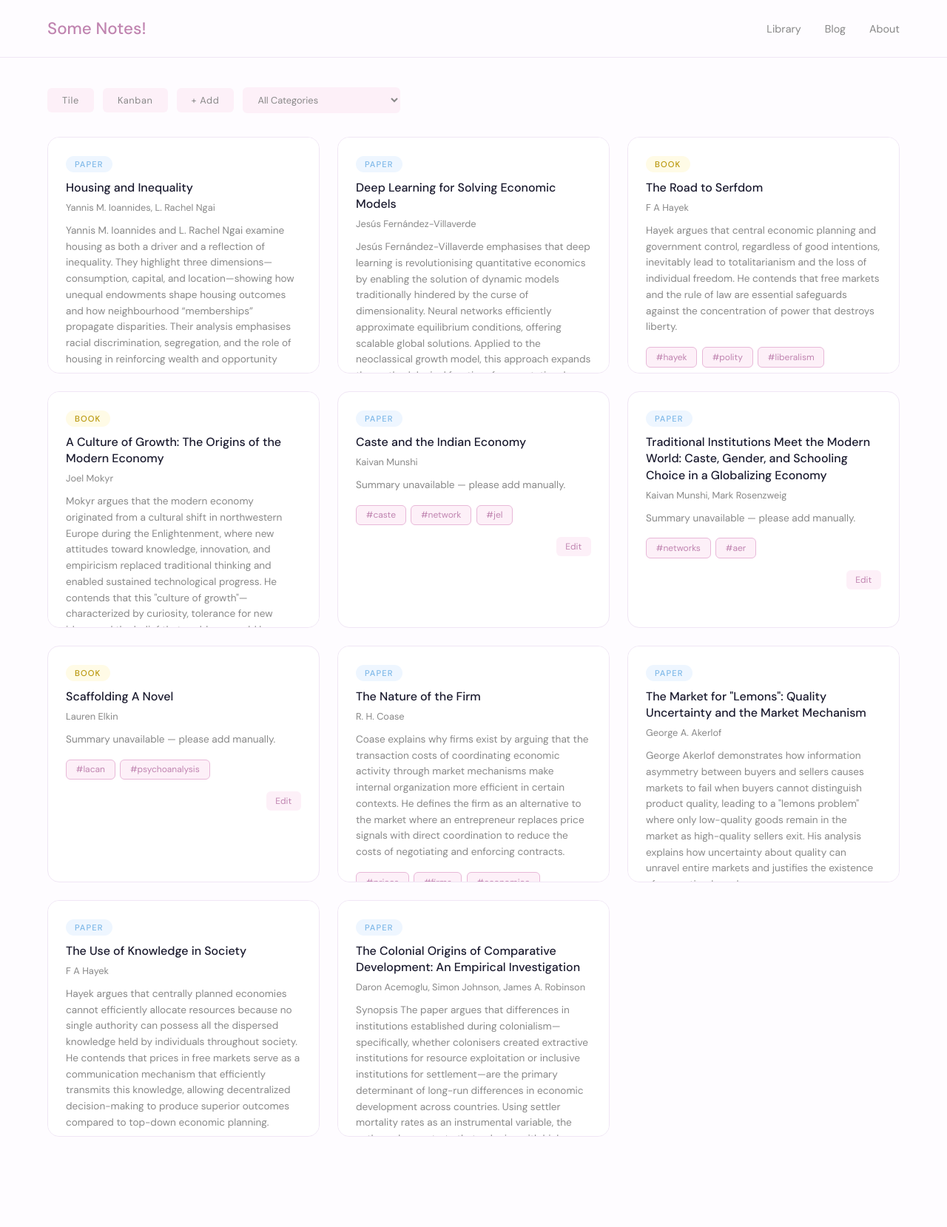
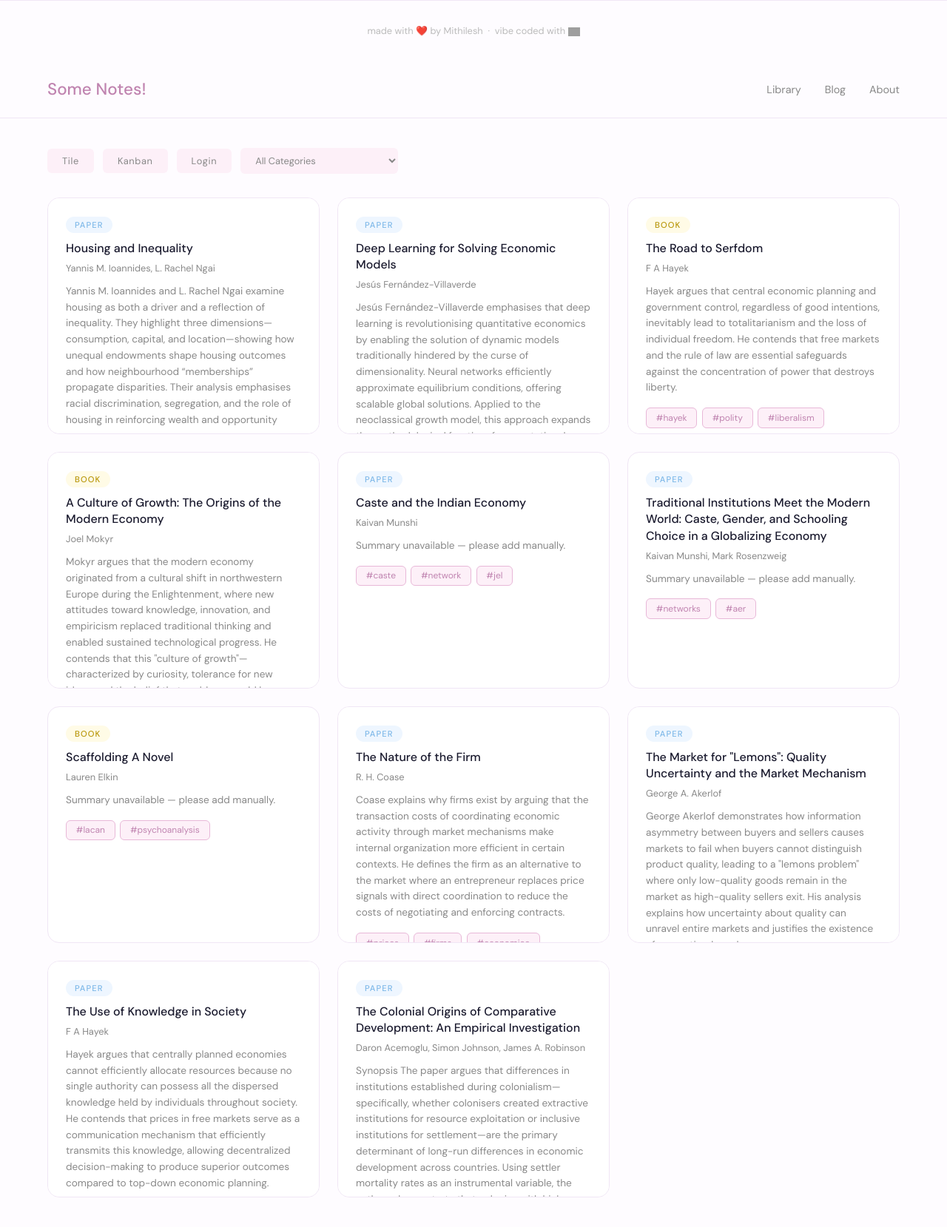
Before and after one commit to xhiku07/my-Digital-Library, a Flask app: page / in a window 1280 px wide. Shown: the whole page at 74% size. Before the commit the page ends 1537 px from the top, so only its background shows below. Run offline with Flask 3, Linux system fonts and the light colour scheme; data comes from the database, SQL or seed files in the repository; both versions use the stored data as it was after the commit; grey boxes are pictures that could not be loaded.

Commit message:
add login auth for add/edit/delete

```diff
--- a/app.py
+++ b/app.py
@@ -3,10 +3,33 @@ from dotenv import load_dotenv
 load_dotenv()
 import os
 import anthropic
-from flask import Flask, render_template, request, jsonify
+from flask import Flask, render_template, request, jsonify, session
+from functools import wraps
 from database import init_db
 
 app = Flask(__name__)
+app.secret_key = os.getenv('SECRET_KEY', 'your-secret-key')
+PASSWORD = os.getenv('LIBRARY_PASSWORD', 'yourpassword')
+
+def auth_required(f):
+    @wraps(f)
+    def decorated(*args, **kwargs):
+        if not session.get('auth'):
+            return jsonify({'success': False, 'error': 'Unauthorized'}), 401
+        return f(*args, **kwargs)
+    return decorated
+
+@app.route('/login', methods=['POST'])
+def login():
+    if request.json.get('password') == PASSWORD:
+        session['auth'] = True
+        return jsonify({'success': True})
+    return jsonify({'success': False})
+
+@app.route('/logout')
+def logout():
+    session.clear()
+    return jsonify({'success': True})
 
 init_db()
 
@@ -28,6 +51,7 @@ def home():
     return render_template('index.html')
 
 @app.route('/add', methods=['POST'])
+@auth_required
 def add_item():
     data = request.json
 
@@ -53,6 +77,7 @@ def add_item():
     return jsonify({'success': True, 'summary': summary})
 
 @app.route('/update/<int:item_id>', methods=['POST'])
+@auth_required
 def update_item(item_id):
     data = request.json
     conn = get_db()
@@ -60,6 +85,15 @@ def update_item(item_id):
            UPDATE items SET title=?, author=?, type=?, category=?, summary=?, link=?, doi=?, tags=?
     WHERE id=?
 ''', (data['title'], data['author'], data['type'], data['category'], data.get('summary', ''), data['link'], data.get('doi', ''), data['tags'], item_id))
+    conn.commit()
+    conn.close()
+    return jsonify({'success': True})
+
+@app.route('/delete/<int:item_id>', methods=['DELETE'])
+@auth_required
+def delete_item(item_id):
+    conn = get_db()
+    conn.execute('DELETE FROM items WHERE id=?', (item_id,))
     conn.commit()
     conn.close()
     return jsonify({'success': True})
--- a/static/css/style.css
+++ b/static/css/style.css
@@ -442,3 +442,28 @@ main {
 .about-text h2 {
     margin-bottom: 0.5rem;
 }
+
+footer {
+    text-align: center;
+    padding: 2rem;
+    color: var(--text-tertiary);
+    font-size: 0.8rem;
+    border-top: 1px solid var(--border);
+}
+
+.card-footer {
+    display: flex;
+    justify-content: flex-end;
+    gap: 0.5rem;
+    margin-top: 1rem;
+}
+
+.delete-btn {
+    background: #fff0f0;
+    color: #e07070;
+}
+
+.delete-btn:hover {
+    background: #e07070;
+    color: white;
+}
--- a/static/js/main.js
+++ b/static/js/main.js
@@ -1,3 +1,42 @@
+let isAuthed = false;
+
+function login() {
+    document.getElementById('login-modal').classList.remove('hidden');
+}
+
+function closeLogin() {
+    document.getElementById('login-modal').classList.add('hidden');
+}
+
+async function submitLogin() {
+    const pwd = document.getElementById('login-pass').value;
+    const r = await fetch('/login', {
+        method: 'POST',
+        headers: { 'Content-Type': 'application/json' },
+        body: JSON.stringify({ password: pwd })
+    });
+    const d = await r.json();
+    isAuthed = d.success;
+    if (!isAuthed) alert('Wrong password!');
+    else {
+        document.getElementById('add-btn').style.display = 'block';
+        document.getElementById('login-user').value = '';
+        document.getElementById('login-pass').value = '';
+        closeLogin();
+        loadItems();
+    }
+}
+
+async function checkAuth() {
+    const r = await fetch('/login', {
+        method: 'POST',
+        headers: { 'Content-Type': 'application/json' },
+        body: JSON.stringify({ password: prompt('Password:') })
+    });
+    const d = await r.json();
+    if (!d.success) alert('Wrong password!');
+    return d.success;
+}
 
 function openAbout() {
     document.getElementById('about-modal').classList.remove('hidden');
@@ -7,7 +46,7 @@ function closeAbout() {
     document.getElementById('about-modal').classList.add('hidden');
 }
 
-// Close on backdrop click
+
 document.getElementById('about-modal').addEventListener('click', function(e) {
     if (e.target === this) closeAbout();
 });
@@ -67,7 +106,7 @@ function openEdit(id) {
 
 async function submitItem() {
     if (!document.getElementById('title').value) return alert('Please enter a title');
-
+    if (!isAuthed) return;
     const editId = document.getElementById('modal').dataset.editId;
     const data = {
         title: document.getElementById('title').value,
@@ -90,10 +129,12 @@ async function submitItem() {
     const result = await response.json();
     if (result.success) {
         document.getElementById('modal').dataset.editId = '';
-        closeModal();d
+        closeModal();
         loadItems();
     }
 }
+
+
 
 async function smartFetch(value) {
     value = value.trim();
@@ -143,7 +184,7 @@ async function loadItems(category = 'all') {
                          ${item.tags.split(' ').filter(tag => tag.trim() !== '').map(tag => `<span class="tag">${tag}</span>`).join('')}
                     </div>
                     <div class="card-footer">
-                        <button class="edit-btn" onclick="event.stopPropagation(); openEdit(${item.id})">Edit</button>
+                        ${isAuthed ? `<button class="edit-btn" onclick="event.stopPropagation(); openEdit(${item.id})">Edit</button>` : ''}
                     </div>
                 </div>`;
         });
@@ -161,7 +202,10 @@ async function loadItems(category = 'all') {
                 ${item.tags.split(' ').filter(tag => tag.trim() !== '').map(tag => `<span class="tag">${tag}</span>`).join('')}
                 </div>
                 <div class="card-footer">
-                    <button class="edit-btn" onclick="event.stopPropagation(); openEdit(${item.id})">Edit</button>
+                    ${isAuthed ? `
+                        <button class="edit-btn" onclick="event.stopPropagation(); deleteItem(${item.id})">Delete</button>
+                        <button class="edit-btn" onclick="event.stopPropagation(); openEdit(${item.id})">Edit</button>
+                     ` : ''}
                 </div>
             </div>`;
     });
--- a/templates/index.html
+++ b/templates/index.html
@@ -6,6 +6,11 @@
     <title>Some Notes!</title>
     <link rel="stylesheet" href="{{ url_for('static', filename='css/style.css') }}">
 </head>
+<footer>
+    <p>made with ❤️ by Mithilesh &nbsp;·&nbsp; vibe coded with
+        <img src="https://upload.wikimedia.org/wikipedia/commons/thumb/8/8a/Claude_AI_logo.svg/960px-Claude_AI_logo.svg.png?_=20240803183132" height="12" style="vertical-align:middle; opacity:1.0;" />
+    </p>
+</footer>
 <body>
     <div id="about-modal" class="modal hidden">
         <div class="modal-box about-box">
@@ -19,7 +24,7 @@
             </div>
             <div class="about-text">
                 <h2>About Me</h2>
-                <p id="about-content">I'm Mithilesh, I think if you know me you might enjoy this project. I love books (more so collecting them). Happy Reading!</p>
+                <p id="about-content">I'm Mithilesh, I think if you know me you might enjoy this project. I love books (more so collecting them). Most of the summaries are LLM-generated by claude-haiku-4-5!  Happy Reading! </p>
             </div>
             <div class="modal-buttons">
             <button onclick="closeAbout()">Close</button>
@@ -27,10 +32,22 @@
         </div>
     </div>
 
+    <div id="login-modal" class="modal hidden">
+    <div class="modal-box">
+        <h2>Login</h2>
+        <input type="text" id="login-user" placeholder="Username" />
+        <input type="password" id="login-pass" placeholder="Password" />
+        <div class="modal-buttons">
+            <button onclick="closeLogin()">Cancel</button>
+            <button class="btn-submit" onclick="submitLogin()">Login</button>
+        </div>
+    </div>
+</div>
+
     <header>
         <h1>Some Notes!</h1>
         <nav>
-            <a href="#">Library</a>
+            <a href="/">Library</a>
             <a href="https://mithilesh.substack.com" target="_blank">Blog</a>
             <a href="#" onclick="openAbout()">About</a>
         </nav>
@@ -40,7 +57,8 @@
         <div id="controls">
             <button id="tile-view">Tile</button>
             <button id="kanban-view">Kanban</button>
-            <button id="add-btn" onclick="openModal()">+ Add</button>
+            <button id="add-btn" onclick="openModal()" style="display:none">+ Add</button>
+            <button onclick="login()">Login</button>
             <select id="category-filter" onchange="filterItems(this.value)">
             <option value="all">All Categories</option>
             <option value="Development Economics">Development Economics</option>
```
Also changed, not shown: library.db.
